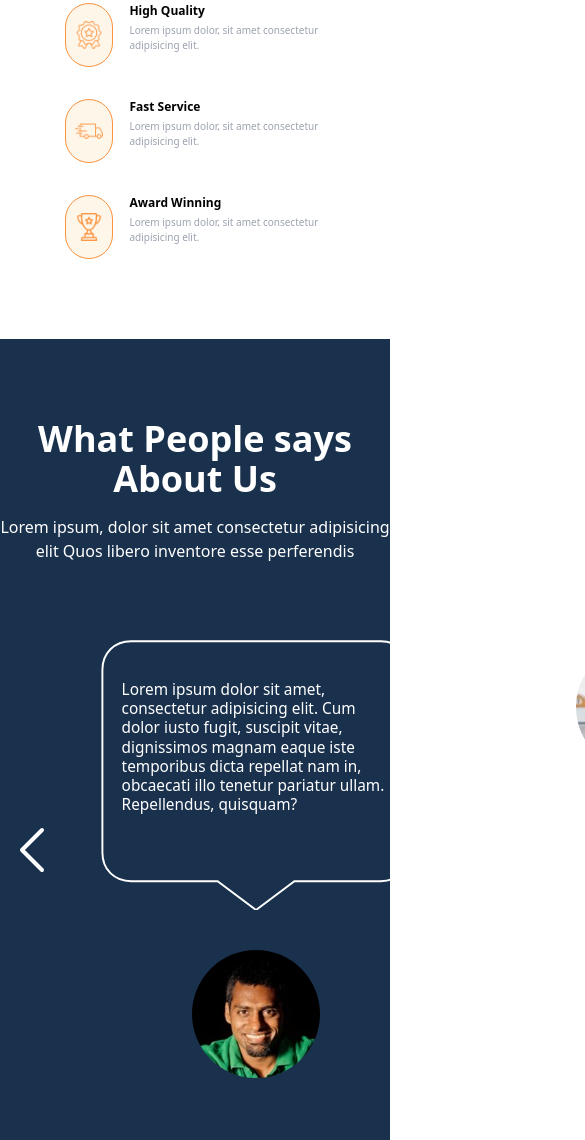
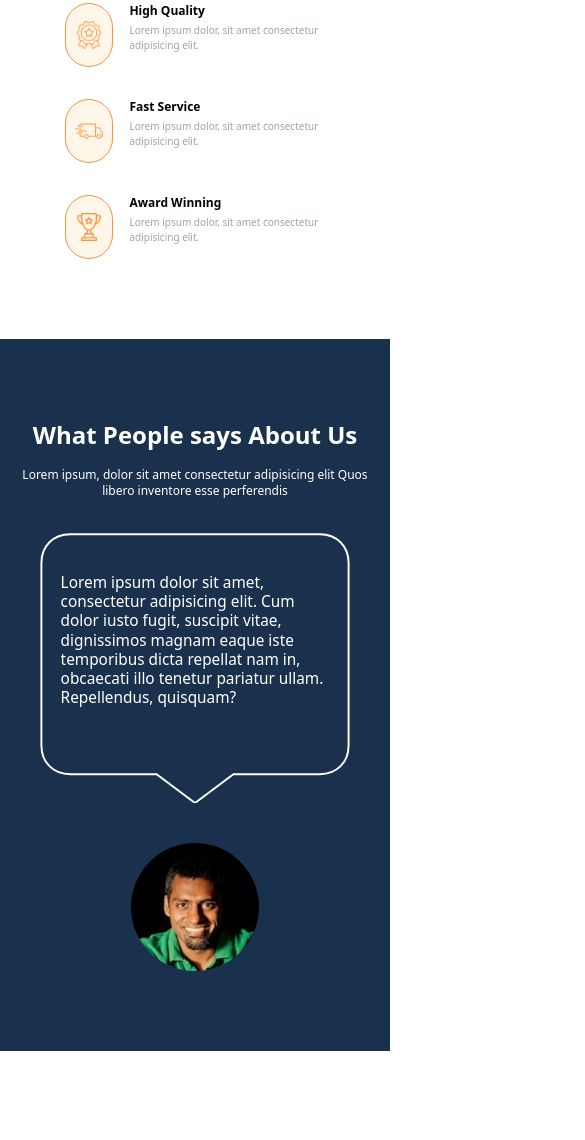
Before and after one commit to iamrohiiit04/Mochi-Online_Shoe_repair, a website built with Vite: page index.html in a window 390 px wide. Shown: the part 8017-9157 px from the top of the page, 585 px wide, since content can reach past the window. After the commit the page ends 9068 px from the top, so only its background shows below. Built offline with nearby package versions, Linux system fonts and the light colour scheme; files whose address does not match are found by name.

Commit message:
What people say about us for mobile view

```diff
--- a/index.html
+++ b/index.html
@@ -1158,16 +1158,16 @@
       <!--Background-->
       <div class="w-full bg-elite-blue">
         <!--Container-->
-        <div class="py-20 px-auto">
+        <div class="container mx-auto py-20">
           <!--Heading and para content-->
-          <div class="text-center text-white">
-            <h2 class=" text-4xl mb-4 font-bold">What People says About Us</h2>
-            <p>Lorem ipsum, dolor sit amet consectetur adipisicing elit Quos libero inventore esse perferendis</p>
+          <div class="text-center text-white px-4 md:px-0 mb-4 md:mb-0">
+            <h2 class="text-2xl md:text-4xl mb-4 font-bold">What People says About Us</h2>
+            <p class="text-xs md:text-base">Lorem ipsum, dolor sit amet consectetur adipisicing elit Quos libero inventore esse perferendis</p>
           </div>
           <!--Sayings-->
-          <div class="flex flex-row items-center">
+          <div class="flex flex-col md:flex-row items-center">
             <!--Left Arrow-->
-            <div>
+            <div class="hidden md:block">
               <svg
                 xmlns="http://www.w3.org/2000/svg"
                 fill="none"
@@ -1207,7 +1207,7 @@
               </div>
             </div>
             <!--Second Comment-->
-            <div>
+            <div class="hidden md:block">
               <!--Image-->
               <div class="flex justify-center mt-20 mb-10">
                 <img src="./src/img/user5.jpg" class="rounded-full"/>
@@ -1230,7 +1230,7 @@
               </div>
             </div>
             <!--Third Comment-->
-            <div class="flex flex-col justify-center">
+            <div class="flex flex-col justify-center hidden md:block">
               <!--Speech Box-->
               <div>
                 <svg viewBox="0 0 200 150" xmlns="http://www.w3.org/2000/svg" class="w-96">
@@ -1253,7 +1253,7 @@
               </div>
             </div>
             <!--Right Arrow-->
-            <div>
+            <div class="hidden md:block">
               <svg
                 xmlns="http://www.w3.org/2000/svg"
                 fill="none"
```
